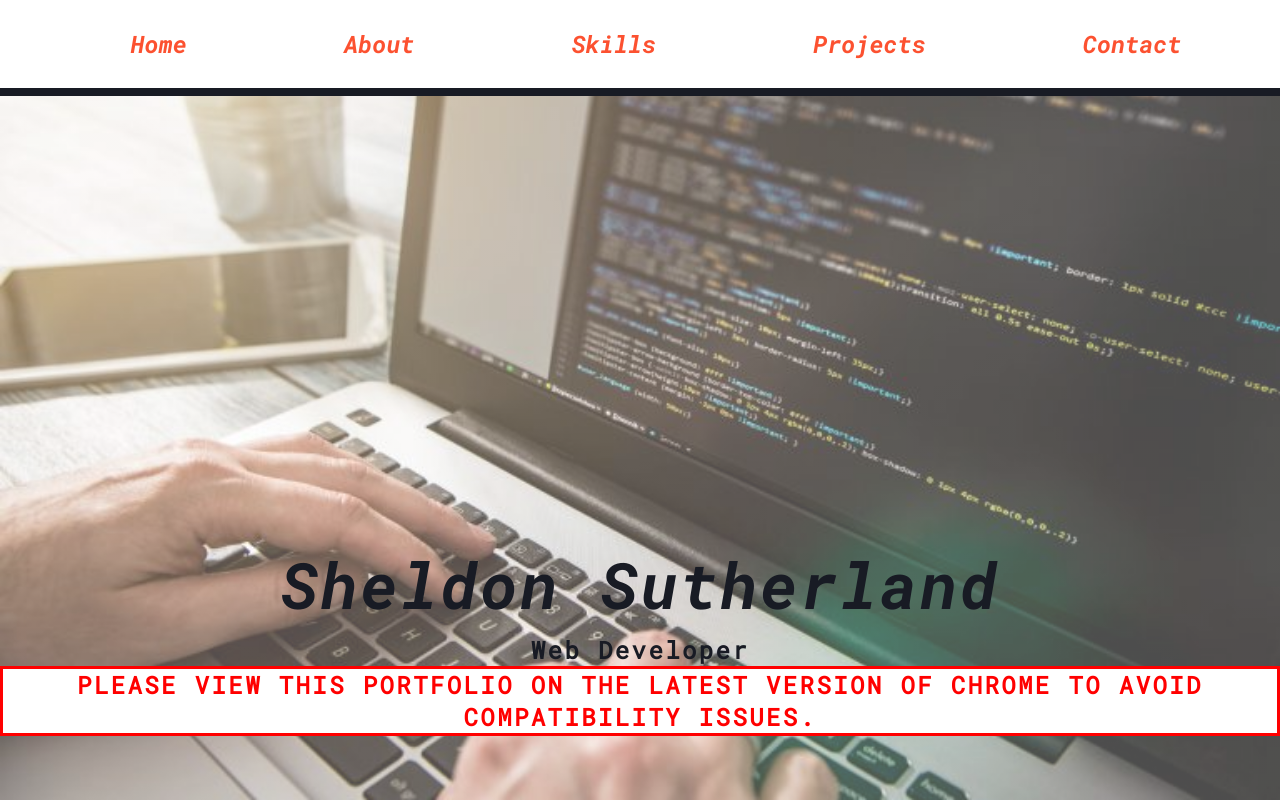
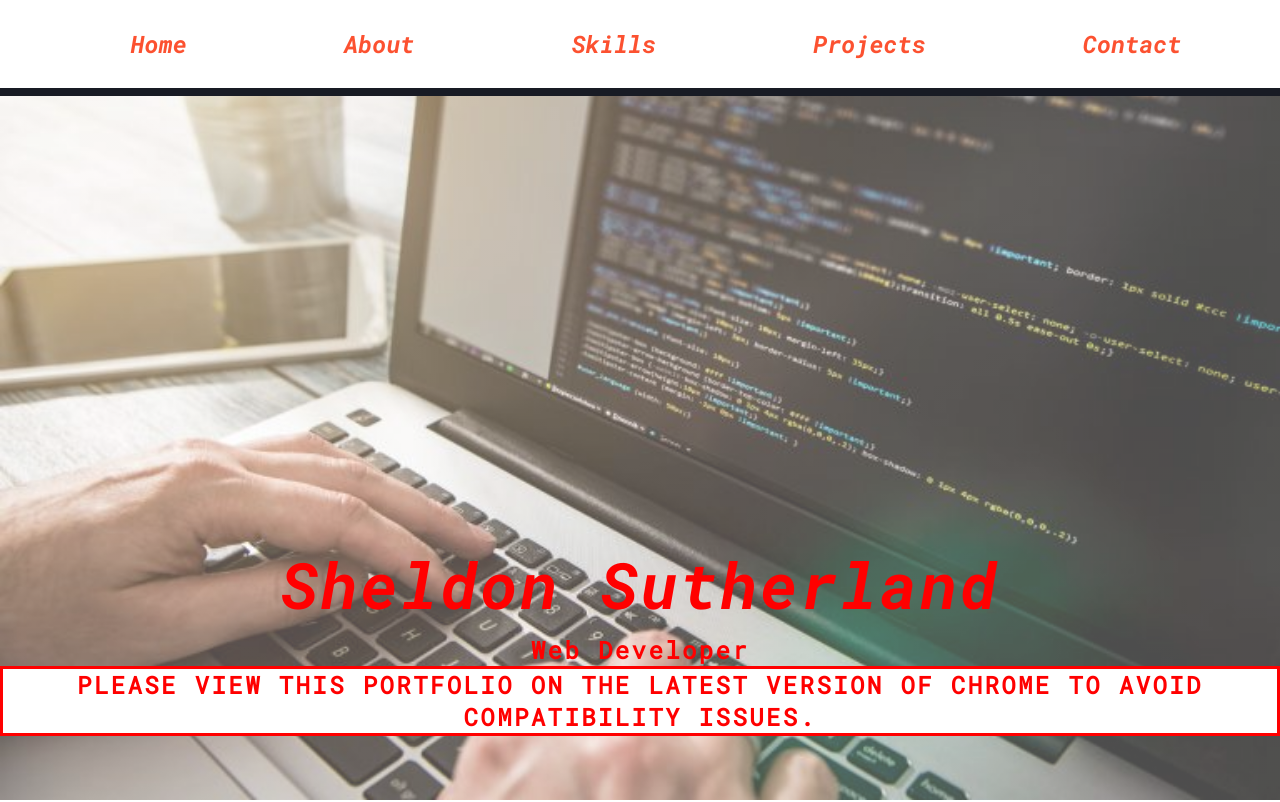
Before and after one commit to DonSutherland95/portfolio, a plain HTML site: page index.html in a window 1280 px wide. Shown: the top 802 px of the page. Drawn offline with Linux system fonts and the light colour scheme.

Commit message:
Update style1.css
update banner

```diff
--- a/style1.css
+++ b/style1.css
@@ -151,12 +151,14 @@ body {
   margin-bottom: 0.5rem;
   font-style: italic;
   text-transform: capitalize;
+  color:red;
 }
 .banner__jobs {
   letter-spacing: 0.15rem;
   text-transform: capitalize;
   font-size: 1.5rem;
-  color: var(--dark);
+  color:red;
+/*   color: var(--dark); */
 }
 
 .msg {
```
